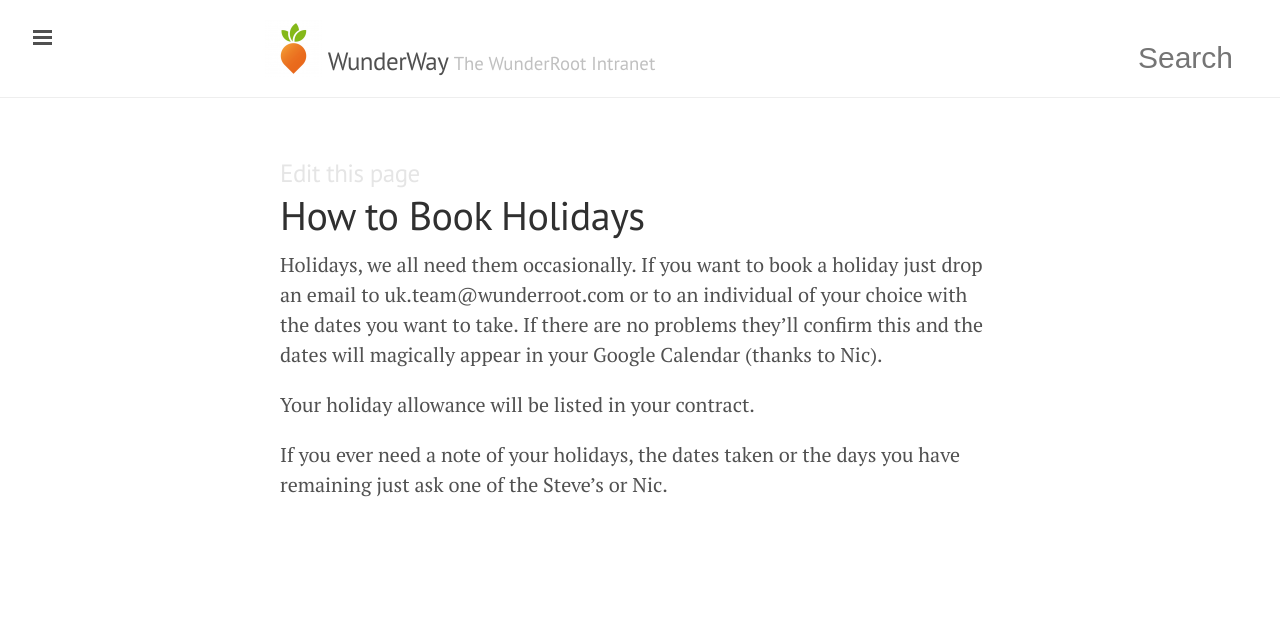
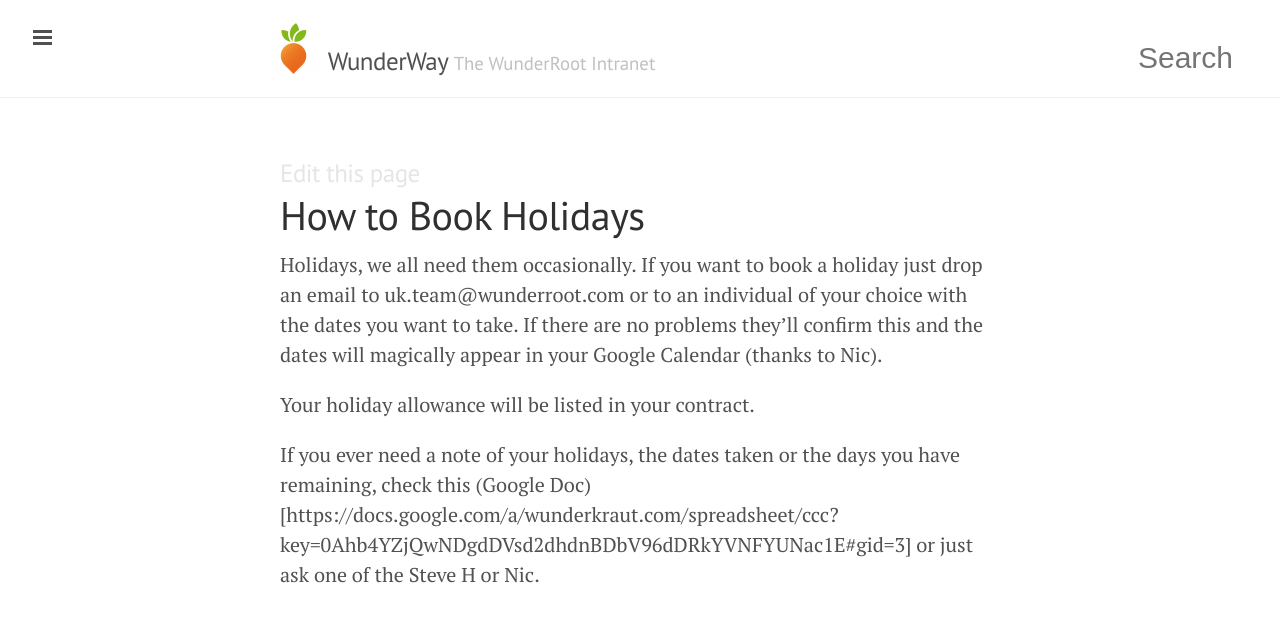
Before and after one commit to tormi/WunderWay, a Jekyll site: the page built from how/how-to-book-holidays.md, in a window 1280 px wide. Shown: the top 622 px of the page. Built offline with Jekyll 4.4.1, drawn with Linux system fonts in a browser that asks for light colours; nearby versions of some CDN libraries; Markdown is read by kramdown in place of the engine named in the settings.

Commit message:
Added link  to google doc

```diff
--- a/how/how-to-book-holidays.md
+++ b/how/how-to-book-holidays.md
@@ -10,4 +10,4 @@ Holidays, we all need them occasionally. If you want to book a holiday just drop
 
 Your holiday allowance will be listed in your contract.
 
-If you ever need a note of your holidays, the dates taken or the days you have remaining just ask one of the Steve's or Nic.
+If you ever need a note of your holidays, the dates taken or the days you have remaining, check this (Google Doc)[https://docs.google.com/a/wunderkraut.com/spreadsheet/ccc?key=0Ahb4YZjQwNDgdDVsd2dhdnBDbV96dDRkYVNFYUNac1E#gid=3] or just ask one of the Steve H or Nic.
```
